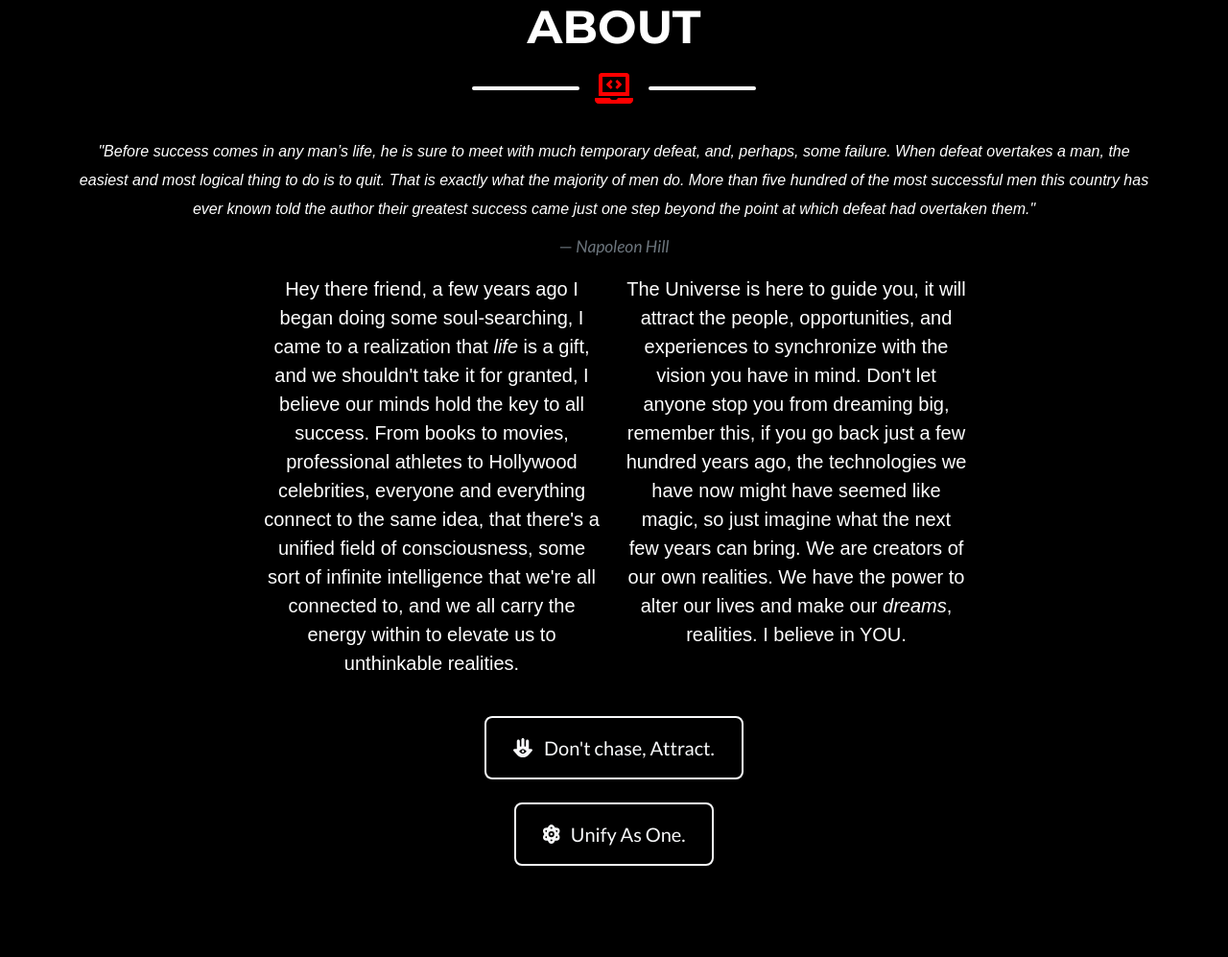
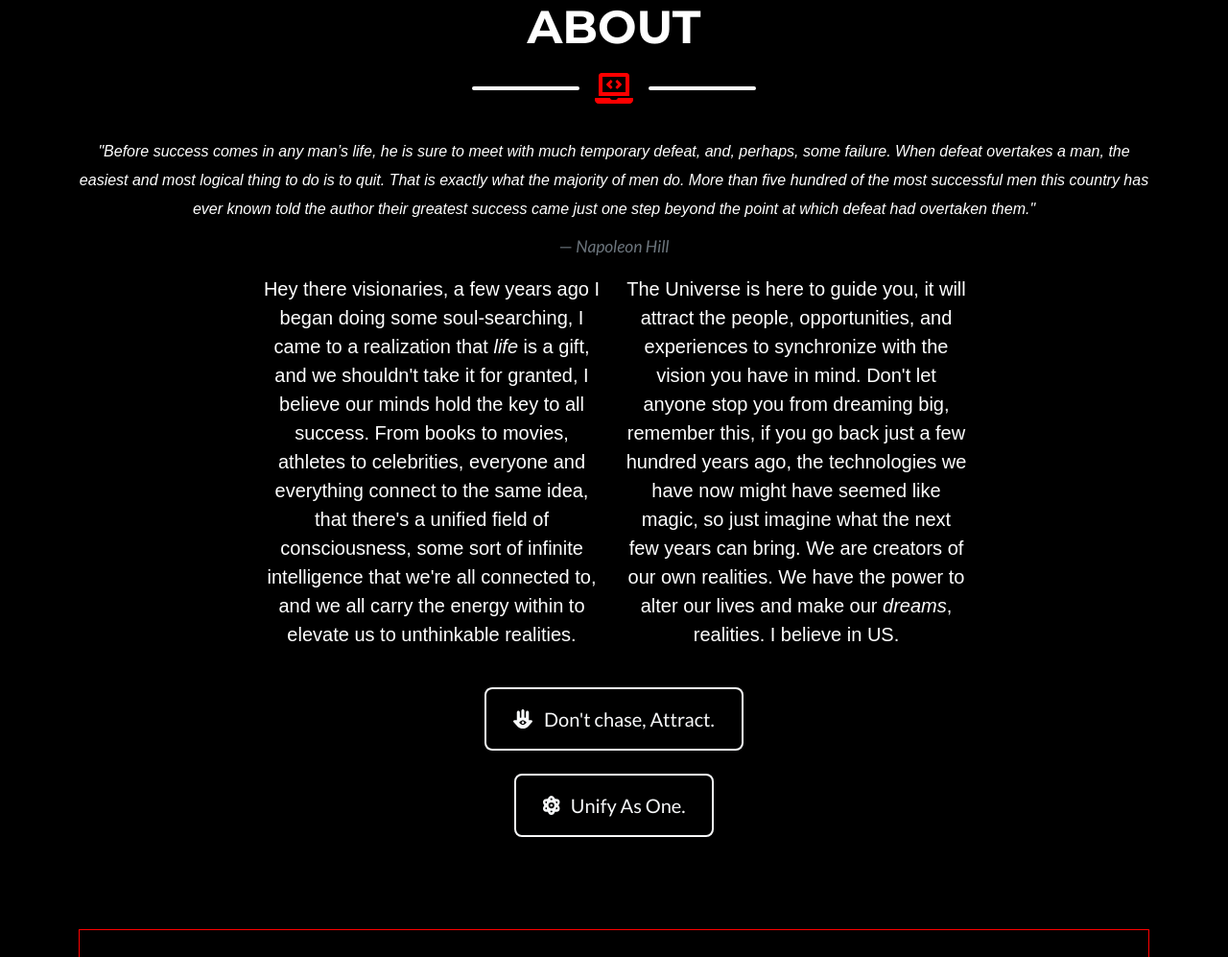
Before and after one commit to CalvarioV/Django3_personal_portfolio, a Django app: page / in a window 1280 px wide. Shown: the part 2081-3078 px from the top of the page at 96% size. Run offline with Django 3.2, Linux system fonts and the light colour scheme; some libraries are stand-ins or nearby versions; some web fonts are replaced; grey boxes are pictures that could not be loaded.

Commit message:
about section updated

```diff
--- a/portfolio/templates/portfolio/about.html
+++ b/portfolio/templates/portfolio/about.html
@@ -170,8 +170,8 @@
 
                 <!-- About Section Content-->
                 <div class="row">
-                    <div class="col-lg-4 ms-auto"><p class="lead text-center">Hey there friend, a few years ago I began doing some soul-searching, I came to a realization that <em>life</em> is a gift, and we shouldn't take it for granted, I believe our minds hold the key to all success. From books to movies, professional athletes to Hollywood celebrities, everyone and everything connect to the same idea, that there's a unified field of consciousness, some sort of infinite intelligence that we're all connected to, and we all carry the energy within to elevate us to unthinkable realities.</p></div>
-                    <div class="col-lg-4 me-auto"><p class="lead text-center">The Universe is here to guide you, it will attract the people, opportunities, and experiences to synchronize with the vision you have in mind. Don't let anyone stop you from dreaming big, remember this, if you go back just a few hundred years ago, the technologies we have now might have seemed like magic, so just imagine what the next few years can bring. We are creators of our own realities. We have the power to alter our lives and make our <em>dreams</em>, realities. I believe in YOU.</p></div>
+                    <div class="col-lg-4 ms-auto"><p class="lead text-center">Hey there visionaries, a few years ago I began doing some soul-searching, I came to a realization that <em>life</em> is a gift, and we shouldn't take it for granted, I believe our minds hold the key to all success. From books to movies, athletes to celebrities, everyone and everything connect to the same idea, that there's a unified field of consciousness, some sort of infinite intelligence that we're all connected to, and we all carry the energy within to elevate us to unthinkable realities.</p></div>
+                    <div class="col-lg-4 me-auto"><p class="lead text-center">The Universe is here to guide you, it will attract the people, opportunities, and experiences to synchronize with the vision you have in mind. Don't let anyone stop you from dreaming big, remember this, if you go back just a few hundred years ago, the technologies we have now might have seemed like magic, so just imagine what the next few years can bring. We are creators of our own realities. We have the power to alter our lives and make our <em>dreams</em>, realities. I believe in US.</p></div>
                 </div>
                 <!-- LOA Button-->
                 <div class="text-center mt-4">
```
